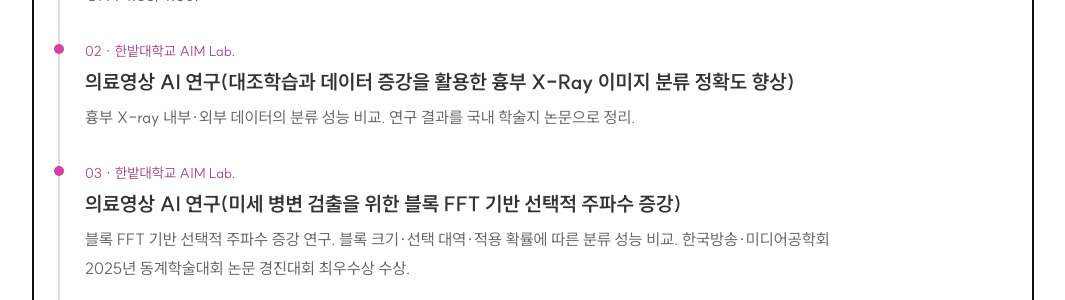
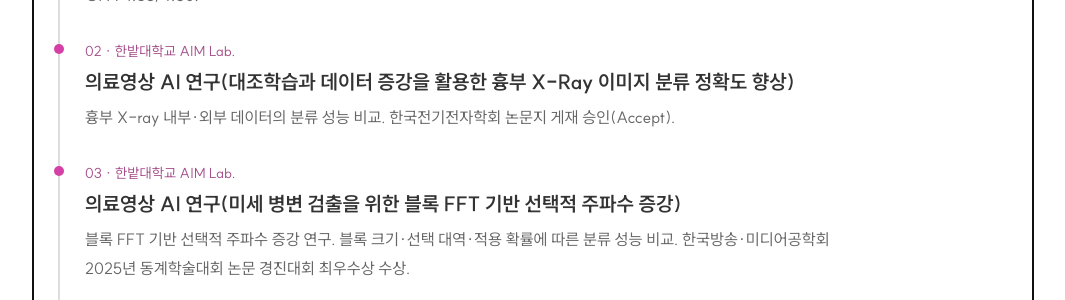
Before and after one commit to KimYeonJuu/KimYeonJuu.github.io, a Jekyll site: the page built from index.html, in a window 1280 px wide and 900 px high, scrolled down 2044 px. Shown: the part 185-485 px from the top of the window, without its empty margins (107-1172 px from the left). Built offline with Jekyll 4.4.1, drawn with Linux system fonts in a browser that asks for light colours.

Commit message:
Name the accepted domestic journal in History milestone 02

```diff
--- a/index.html
+++ b/index.html
@@ -57,7 +57,7 @@ title: 연구 포트폴리오
       <p class="history-intro">의료영상 AI → 양자정보·양자머신러닝</p>
       <div class="roadmap-list">
         <div><span>01 · 한밭대학교 컴퓨터공학과</span><h3>연구를 위한 컴퓨터공학 기반 마련</h3><p>컴퓨터공학 전공 수업을 토대로 AI 모델 구현과 실험을 위한 연구 기반 마련. 2026학년도 1학기 기준 석차 2등/112명 · GPA 4.35/4.50.</p></div>
-        <div><span>02 · 한밭대학교 AIM Lab.</span><h3>의료영상 AI 연구(대조학습과 데이터 증강을 활용한 흉부 X-Ray 이미지 분류 정확도 향상)</h3><p>흉부 X-ray 내부·외부 데이터의 분류 성능 비교. 연구 결과를 국내 학술지 논문으로 정리.</p></div>
+        <div><span>02 · 한밭대학교 AIM Lab.</span><h3>의료영상 AI 연구(대조학습과 데이터 증강을 활용한 흉부 X-Ray 이미지 분류 정확도 향상)</h3><p>흉부 X-ray 내부·외부 데이터의 분류 성능 비교. 한국전기전자학회 논문지 게재 승인(Accept).</p></div>
         <div><span>03 · 한밭대학교 AIM Lab.</span><h3>의료영상 AI 연구(미세 병변 검출을 위한 블록 FFT 기반 선택적 주파수 증강)</h3><p>블록 FFT 기반 선택적 주파수 증강 연구. 블록 크기·선택 대역·적용 확률에 따른 분류 성능 비교. 한국방송·미디어공학회 2025년 동계학술대회 논문 경진대회 최우수상 수상.</p></div>
         <div><span>04 · 한밭대학교 AIM Lab.</span><h3>의료영상 AI 연구(Targeted Frequency Modulation for Robust Neonatal Respiratory Distress Classification)</h3><p>블록 FFT 증강 연구를 바탕으로 TFM 설계·구현 및 비교 실험·결과 분석 수행. Pattern Recognition 게재 승인(Accept).</p></div>
         <div><span>05 · UST·KISTI 한국과학기술정보연구원 스쿨</span><h3>양자 회로 적용 모델 연구</h3><p>UST·KISTI에서 AI 모델의 일부 연산을 양자 회로 활용 연구 진행 중. 대학원 진학 후 양자정보·양자머신러닝 연구 지속 목표.</p></div>
```
